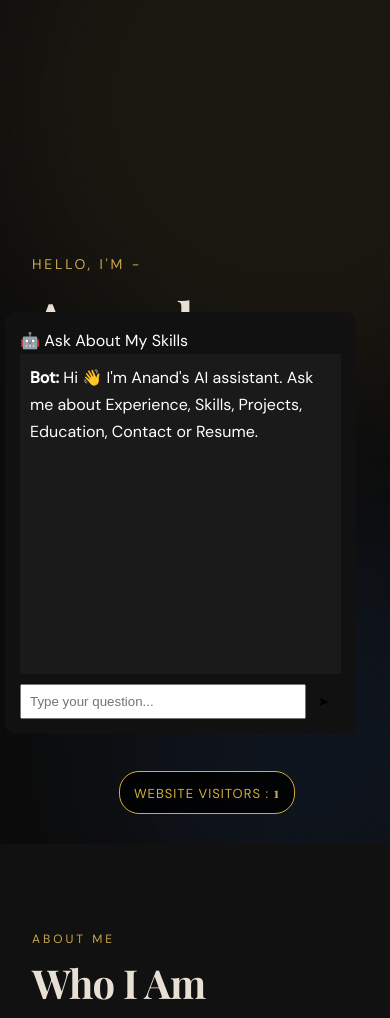
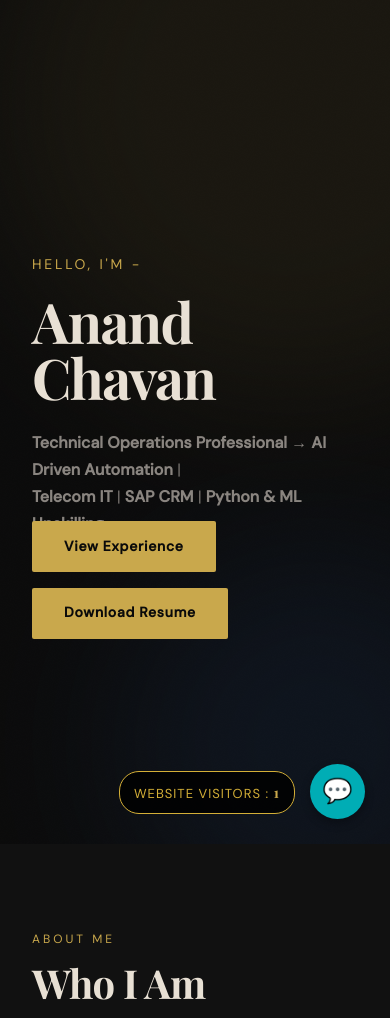
Before and after one commit to chavananand33/my-project, a Flask app: page / in a window 390 px wide. Shown: the top 1018 px of the page. Run offline with Flask 3, Linux system fonts and the light colour scheme; data comes from the database, SQL or seed files in the repository; some web fonts are replaced.

Commit message:
fix chatbot mobile layout1

```diff
--- a/static/css/style.css
+++ b/static/css/style.css
@@ -1076,26 +1076,22 @@ body:hover .cursor-follower { opacity: 1; }
    CHATBOT STYLES
 =========================== */
 
-#chat-toggle {
-  position: fixed;
-  bottom: 25px;
-  right: 25px;
-  background: #111;
-  color: #fff;
-  width: 60px;
-  height: 60px;
-  border-radius: 50%;
-  font-size: 28px;
-  display: flex;
-  justify-content: center;
-  align-items: center;
-  cursor: pointer;
-  transition: transform 0.2s ease;
-  z-index: 9999;
-}
-
-#chat-toggle:hover {
-  transform: scale(1.1);
+#chat-toggle{
+position:fixed;
+bottom:25px;
+right:25px;
+background:#00adb5;
+color:white;
+width:55px;
+height:55px;
+border-radius:50%;
+display:flex;
+align-items:center;
+justify-content:center;
+font-size:24px;
+cursor:pointer;
+z-index:9999;
+box-shadow:0 4px 10px rgba(0,0,0,0.3);
 }
 
 /* ===========================
@@ -1105,7 +1101,7 @@ body:hover .cursor-follower { opacity: 1; }
 #chat-container{
 position:fixed;
 right:20px;
-bottom:120px;
+bottom:110px;
 width:320px;
 max-width:90vw;
 background:#111;
@@ -1113,6 +1109,7 @@ color:white;
 padding:15px;
 z-index:999999;
 border-radius:10px;
+display:none;
 }
 
 #chat-box{
@@ -1144,11 +1141,11 @@ padding:8px 12px;
 right:5px;
 left:5px;
 width:auto;
-bottom:110px;
+bottom:100px;
 }
 
 #chat-box{
-height:320px;
+height:300px;
 }
 
 }
--- a/static/js/main.js
+++ b/static/js/main.js
@@ -135,3 +135,25 @@ document.addEventListener("DOMContentLoaded", function () {
     });
   });
 });
+
+// =============================
+// CHAT TOGGLE BUTTON
+// =============================
+document.addEventListener("DOMContentLoaded", function () {
+
+  const chatToggle = document.getElementById("chat-toggle");
+  const chatContainer = document.getElementById("chat-container");
+
+  if (!chatToggle || !chatContainer) return;
+
+  chatToggle.addEventListener("click", function () {
+
+    if (chatContainer.style.display === "block") {
+      chatContainer.style.display = "none";
+    } else {
+      chatContainer.style.display = "block";
+    }
+
+  });
+
+});
--- a/templates/index.html
+++ b/templates/index.html
@@ -597,6 +597,9 @@ document.addEventListener("DOMContentLoaded", function() {
   </form>
 </div>
 
+<!-- Chat Button -->
+<div id="chat-toggle">💬</div>
+
 <script src="{{ url_for('static', filename='js/main.js') }}"></script>
 
 </body>
```
